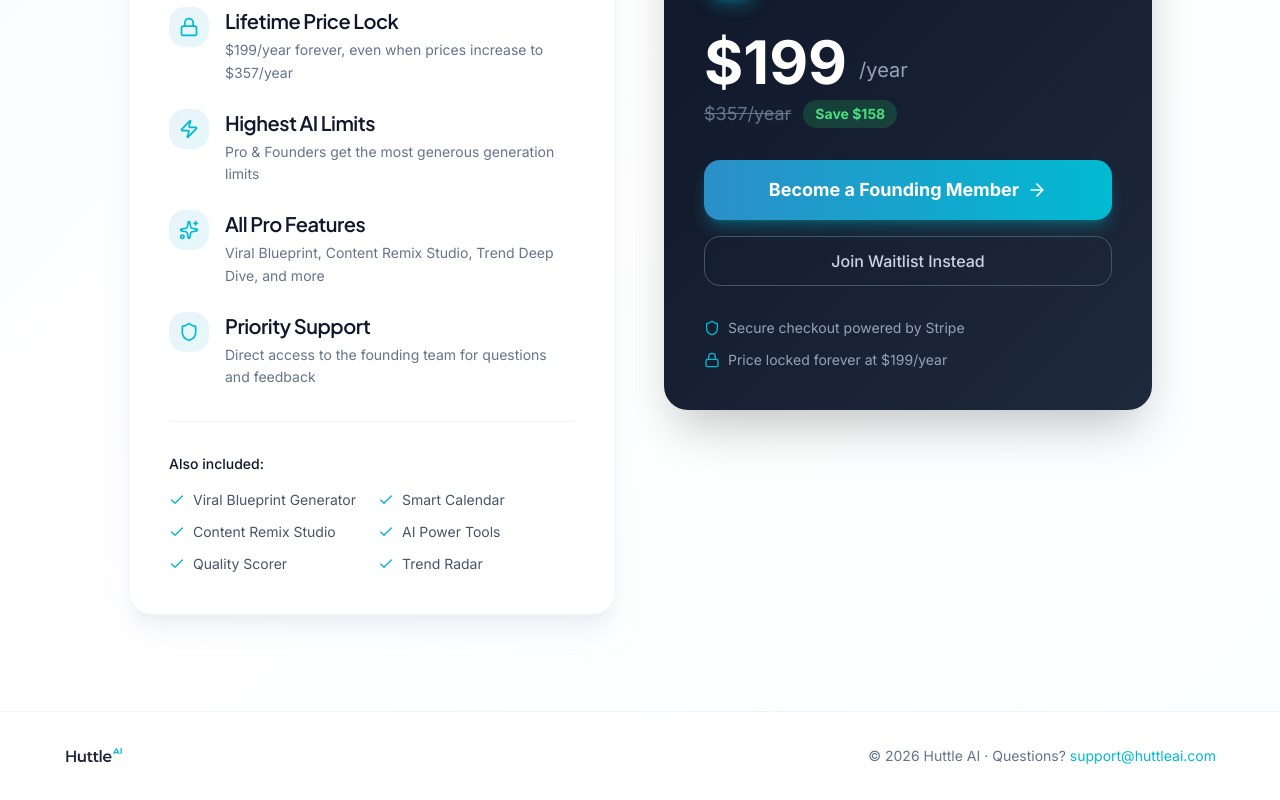
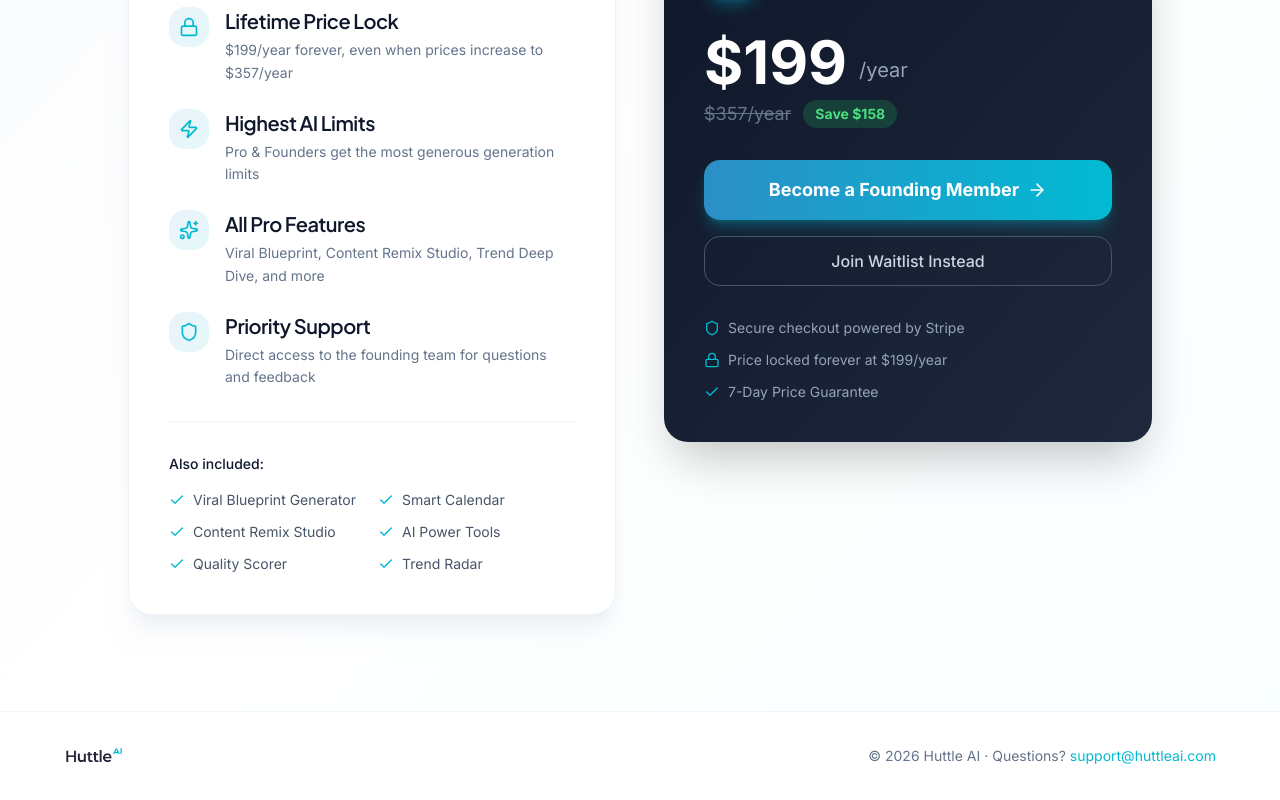
Before and after one commit to huttleai/huttle-ai, a React (Vite) app: page /founders in a window 1280 px wide. Shown: the part 600-1400 px from the top of the page. Built offline with nearby package versions, Linux system fonts and the light colour scheme; no server answers; a web font is replaced by a local one.

Commit message:
Add 7-Day Price Guarantee notice to FoundersPage
- Introduced a new feature highlighting a 7-Day Price Guarantee on the FoundersPage to enhance user clarity regarding pricing policies.

```diff
--- a/src/pages/FoundersPage.jsx
+++ b/src/pages/FoundersPage.jsx
@@ -448,6 +448,10 @@
                   <Lock className="w-4 h-4 text-[#01bad2]" />
                   <span>Price locked forever at $199/year</span>
                 </div>
+                <div className="flex items-center gap-2">
+                  <Check className="w-4 h-4 text-[#01bad2]" />
+                  <span>7-Day Price Guarantee</span>
+                </div>
               </div>
             </motion.div>
           </div>
```
